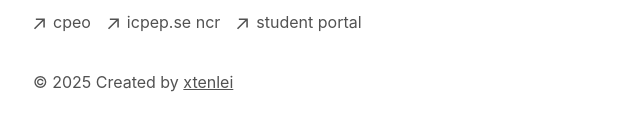
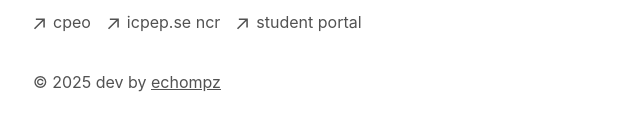
Before and after one commit to echompz/comparengg, a Next.js app: page / in a window 1280 px wide. Shown: the part 476-606 px from the top of the page, without its empty margins (319-959 px from the left). Built offline with nearby package versions, Linux system fonts and the light colour scheme.

Commit message:
updated footer

```diff
--- a/app/components/footer.tsx
+++ b/app/components/footer.tsx
@@ -59,11 +59,11 @@ export default function Footer() {
 
       </ul>
       <p className="mt-8 text-neutral-600 dark:text-neutral-300">
-        © {new Date().getFullYear()} Created by{' '}
+        © {new Date().getFullYear()} dev by{' '}
         <a rel="noopener noreferrer"
           target="_blank"
-          href="https://github.com/xtenlei/"
-          className="transition-all dark:hover:text-neutral-100"><u>xtenlei</u></a>
+          href="https://github.com/echompz/"
+          className="transition-all dark:hover:text-neutral-100"><u>echompz</u></a>
       </p>
     </footer>
   )
--- a/app/components/nav.tsx
+++ b/app/components/nav.tsx
@@ -46,6 +46,7 @@ export function Navbar() {
           } md:flex flex-col md:flex-row items-start md:items-center relative px-4 md:px-0 fade md:overflow-auto scroll-pr-6 md:relative`}
           id="nav"
         >
+
           <div className="flex flex-col md:flex-row space-y-2 md:space-y-0 md:space-x-0 md:pr-10">
             {Object.entries(navItems).map(([path, { name }]) => {
               const isActive = pathname === path
```
